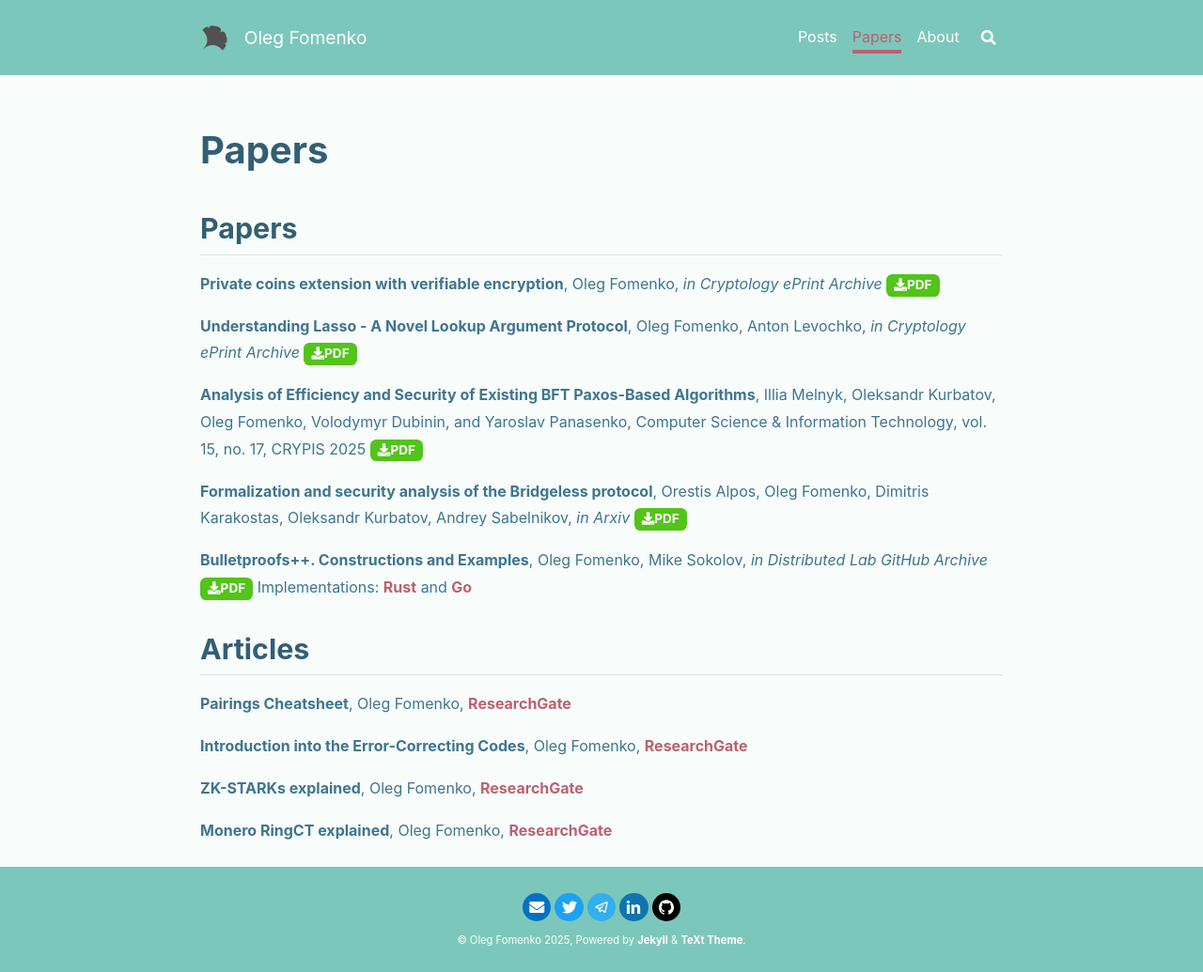
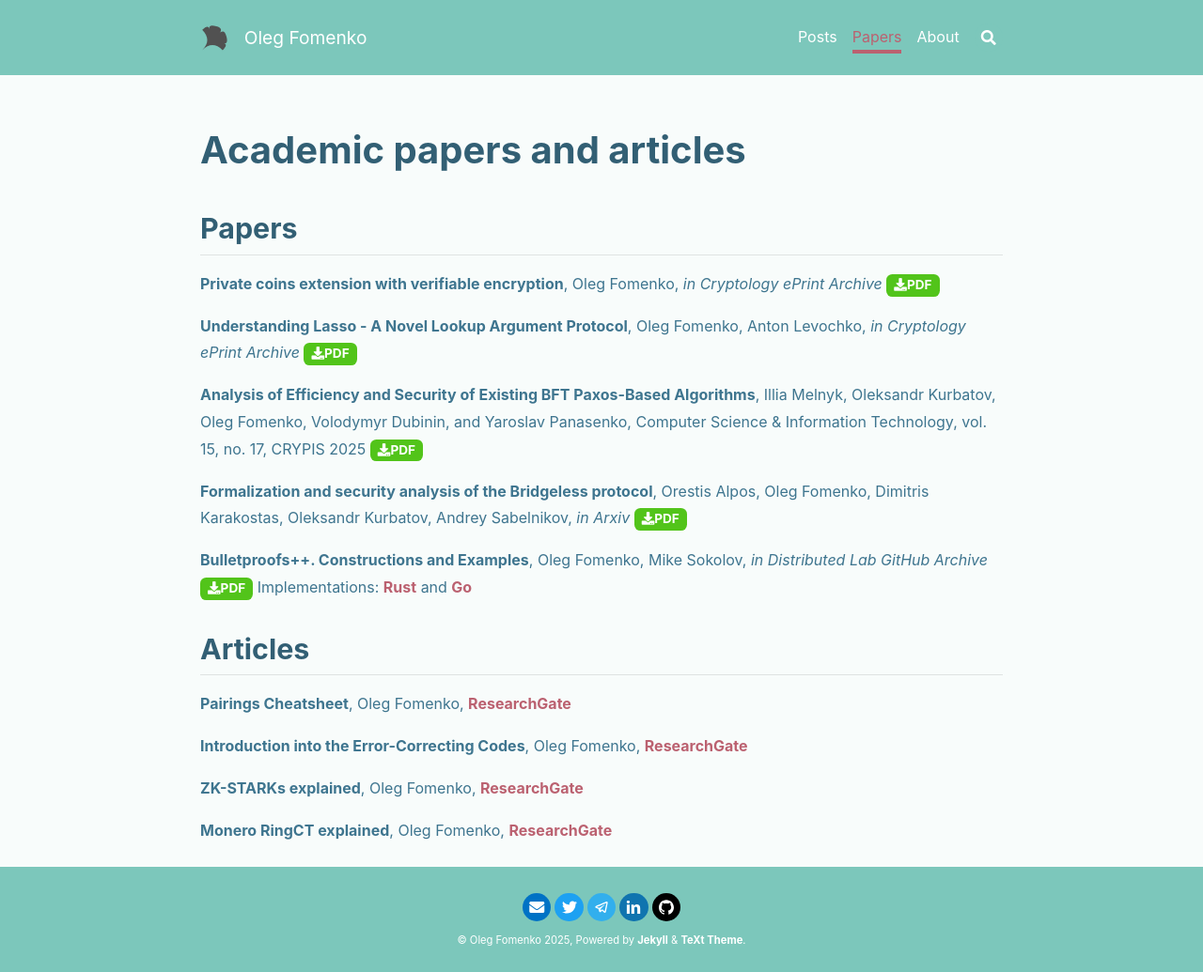
Before and after one commit to olegfomenko/blog, a Jekyll site: the page built from papers.md, in a window 1280 px wide. Shown: the whole page at 94% size. Built offline with Jekyll 4.4.1, drawn with Linux system fonts in a browser that asks for light colours; nearby versions of some CDN libraries; our own code applies the rules of GitHub Pages for plain Markdown files; part of the change alters nothing that is shown.

Commit message:
upd papers

```diff
--- a/papers.md
+++ b/papers.md
@@ -1,9 +1,6 @@
 ---
 layout: article
-titles:
-  # @start locale config
-  en      : &EN       Academic papers and articles
-  # @end locale config
+title: Academic papers and articles
 key: page-papers
 ---
 
```
